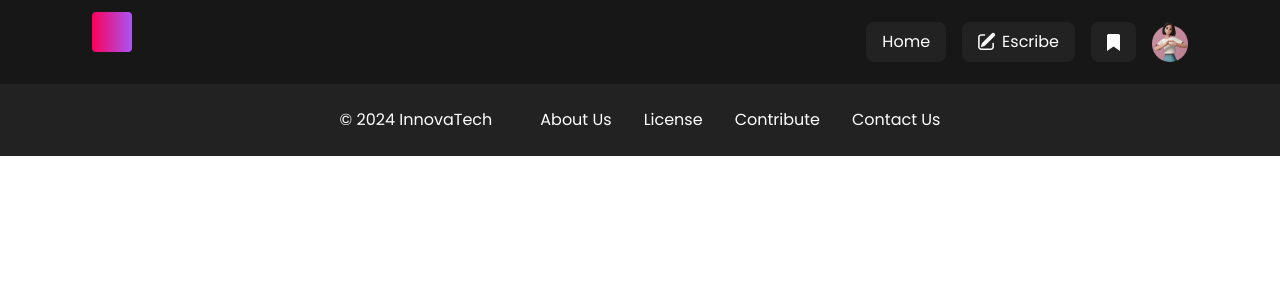
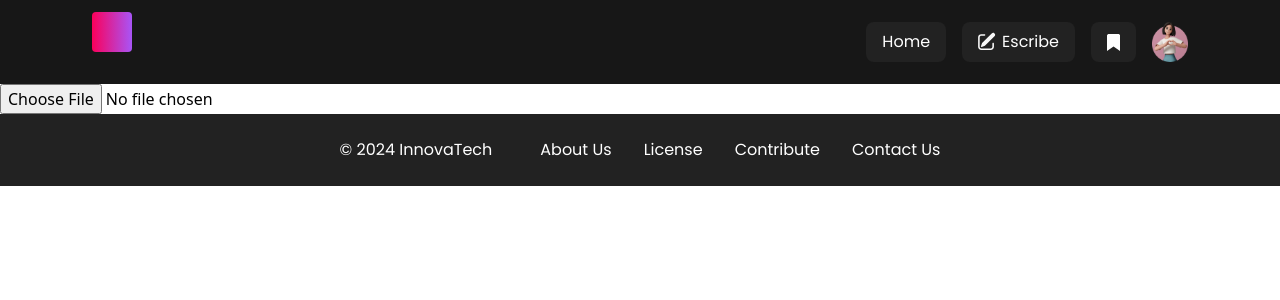
Before and after one commit to Elianarve/GreenNewsPaper, a React (Vite) app in the folder frontend/: page /create in a window 1280 px wide. Shown: the top 300 px of the page. Built offline with nearby package versions, Linux system fonts and the light colour scheme.

Commit message:
add-cloudinary-to-create-form

```diff
--- a/frontend/src/pages/Create.jsx
+++ b/frontend/src/pages/Create.jsx
@@ -1,11 +1,47 @@
-import React from 'react'
+import React, { useState } from 'react'
+import { useForm } from 'react-hook-form'
+import { postData } from '../services/newsServices.js'
+import { useNavigate } from 'react-router-dom'
+import axios from "axios"
 // import TipTap from "../components/TipTap.jsx"
 // import draft from "../assets/draft-icon.svg"
 
 function Create() {
+  const [Url_Image, setUrl_Image ] = useState("");
+  const navigate = useNavigate()
+  const { handleSubmit, register, formState: { errors }} = useForm()
+
+
+  const changeUploadImage = async (e) => {
+      const file = e.target.files[0];
+  const data = new FormData();
+  data.append("file", file);
+  data.append("upload_preset" , "Presents-react");
+
+const response = await axios.post("https://api.cloudinary.com/v1_1/deigc2ihg/image/upload", data
+);
+console.log(response.data);
+setUrl_Image(response.data.secure_url);
+};
+const FunctionDeleteImage = () => {
+  setUrl_Image("");
+  //podríamos guardar la respuesta de cloudinary en la bd MySQL para eliminar la imagen
+};
+
   return (
     <>
+    <form>
+    <div>
+        <input type="file" accept="image/*" onChange={changeUploadImage}/>
 
+        {Url_Image && (
+          <div>
+              <img src={Url_Image} className="w-[250px]" />
+              <button onClick={FunctionDeleteImage}>Eliminar imagen</button>
+          </div>
+        )}
+    </div>
+    </form>
     </>
   )
 }
```
